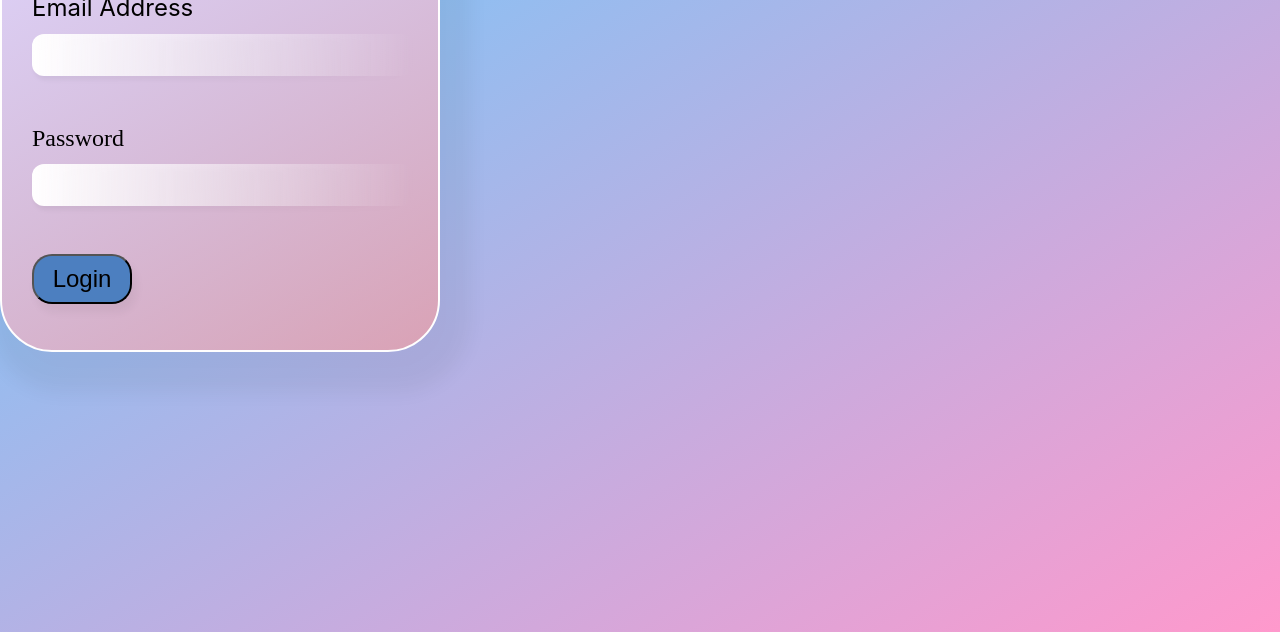
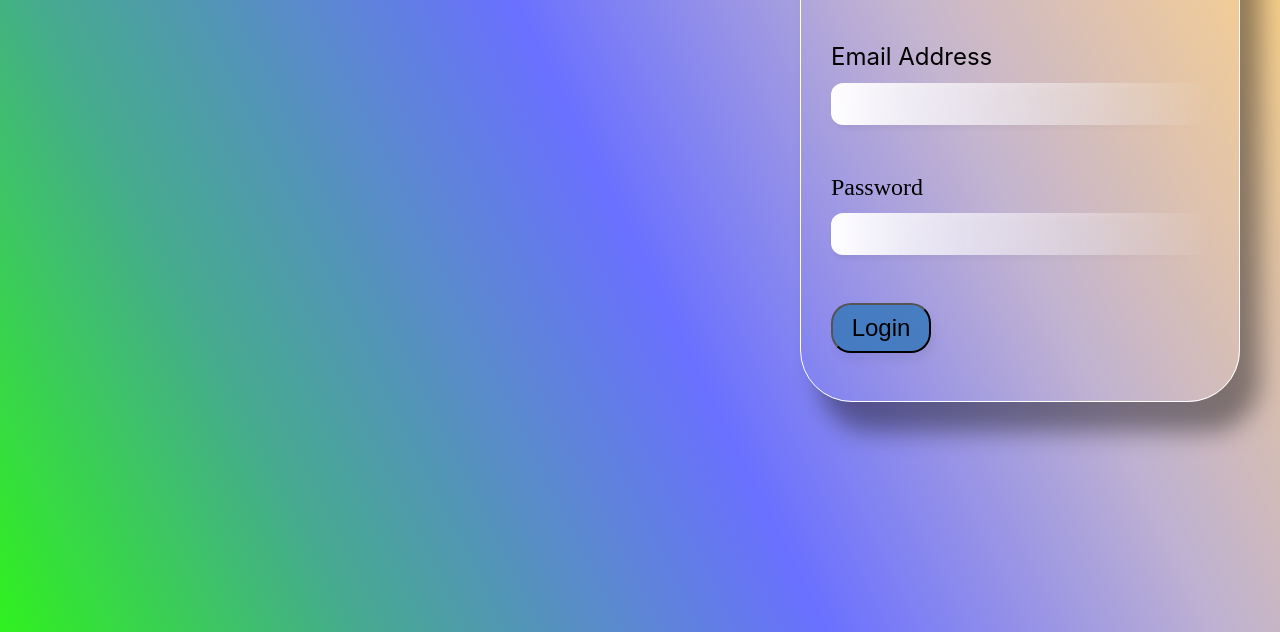
Before and after one commit to RiaM2412/GlassMLogin, a website: page index.html in a window 1280 px wide. Shown: the part 168-800 px from the top of the page. Drawn offline with Linux system fonts and the light colour scheme.

Commit message:
fifth commit

```diff
--- a/index.css
+++ b/index.css
@@ -5,7 +5,9 @@
     width:100vw;
     height: 100vh;
 
-    background: linear-gradient(to bottom right, #66ccff 0%, #ff99cc 100%);
+    /* background: linear-gradient(116.82deg, #D8E2FE 0%, rgba(214, 164, 164, 0.17) 37.5%, rgba(164, 183, 237, 0.24) 69.27%, rgba(227, 160, 160, 0.47) 98.6%); */
+    /* background: linear-gradient(116.31deg, #FF0000 0%, #FF7A00 49.67%, #FFE816 99.34%, rgba(255, 230, 0, 0.54) 99.34%, #FFE816 99.34%); */
+    background: linear-gradient(180.55deg, #2BFF09 -4.13%, rgba(23, 149, 114, 0.8) 21.18%, rgba(7, 17, 255, 0.6) 49.2%, rgba(99, 67, 144, 0.41) 72.9%, rgba(255, 170, 6, 0.53) 99.3%);background: linear-gradient(63.55deg, #2BFF09 -4.13%, rgba(23, 149, 114, 0.8) 21.18%, rgba(7, 17, 255, 0.6) 49.2%, rgba(99, 67, 144, 0.41) 72.9%, rgba(255, 170, 6, 0.53) 99.3%);
     box-shadow: 20px 40px 50px rgba(0, 0, 0, 0.05);
 
 
@@ -15,16 +17,22 @@
     position: absolute;
     width: 440px;
     height: 520px;
-    /* left: 800px;
-    top: 50px; */
-    display: flex;
-    align-content: center;
+    left: 800px;
+    top: 50px;
+    /* display: flex;
+    align-content: center; */
 
 
-    background: linear-gradient(151.42deg, #E0D6FF 3.43%, rgba(236, 154, 159, 0.69) 100%);
+    /* background: linear-gradient(151.42deg, #E0D6FF 3.43%, rgba(236, 154, 159, 0.69) 100%); */
+    /* background: linear-gradient(116.82deg, #d8e2fe94 0%, #8a8ac059 37.5%, rgba(164, 183, 237, 0.329) 69.27%, rgba(227, 160, 160, 0.37) 98.6%);
     border: 2px solid #FFFEFE;
     box-sizing: border-box;
-    box-shadow: 10px 20px 20px 20px rgba(0, 0, 0, 0.05);
+    box-shadow: 10px 10px 10px 10px rgba(0, 0, 0, 0.035); */
+    background: linear-gradient(208.45deg, rgba(255, 216, 188, 0.19) 0%, rgba(113, 195, 255, 0) 100%);
+    border: 1.5px solid #FFFFFF;
+    box-sizing: border-box;
+    box-shadow: 20px 30px 25px rgba(0, 0, 0, 0.4);
+
     border-radius: 52px;
 
 }
```
